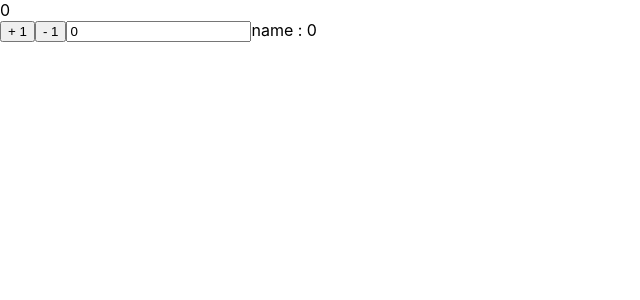
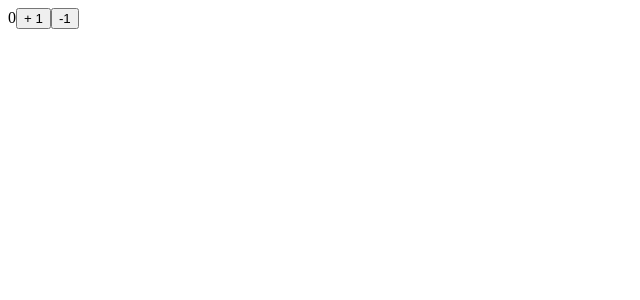
Before and after one commit to marksenee/react-counter, a React (Create React App) app: page / in a window 1280 px wide. Shown: the top 300 px of the page, without its empty margins (0-640 px from the left). Built offline with nearby package versions, Linux system fonts and the light colour scheme.

Commit message:
[study] Redux

```diff
--- a/package.json
+++ b/package.json
@@ -8,7 +8,9 @@
     "@testing-library/user-event": "^13.2.1",
     "react": "^18.2.0",
     "react-dom": "^18.2.0",
+    "react-redux": "^8.0.2",
     "react-scripts": "5.0.1",
+    "redux": "^4.2.0",
     "web-vitals": "^2.1.0"
   },
   "scripts": {
--- a/src/App.js
+++ b/src/App.js
@@ -1,53 +1,35 @@
-import React, { useEffect, useState } from "react";
+// src/App.js
 
-function App() {
+import React from "react";
+import { useDispatch, useSelector } from "react-redux";
 
-  const [count, setCount] = useState(0);
-  const [name, setName] = useState(0);
+import { minusOne, plusOne } from "./redux/modules/counter";
 
-  // 랜더링 마다 실행됨
-  useEffect(() => {
-    console.log("랜더링!")
-  }, );
+const App = () => {
+  const dispatch = useDispatch();
 
-  // 마운팅 + count가 변경할 때마다 실행됨
-  useEffect(() => {
-    // 2. 값이 변경됨
-    console.log("count 변화!")
+	// 👇 코드 추가
+  const number = useSelector((state) => state.counter.number);
 
-    return () => {
-      // clean up ->  새로운 함수를 리턴하도록 함 -> 해당 컴포넌트가 사라질 때 사용하면 됨
-      // 다음 dependency에 의해서 실행될 때 직전에 return을 먼저 시켜주고 2번을 실행시켜 줌..?
-      // 1. 이전 count 값을 실행함
-      console.log("clean up count: ", count);
-    }
-  }, [count]);
-
-  // 마운팅 + name이 변경될때마다 실행됨
-  useEffect(() => {
-    console.log("name 변화!")
-  }, [name]);
-
-  function plusCount() {
-    setCount(count + 1)
-  }
-  function minusCount() {
-    setCount(count - 1)
-  }
-
-  const handleInputChange = (e) => {
-    setName(e.target.value);
-  }
-
+  console.log(number); // 콘솔 추가
   return (
     <div>
-      <div>{count}</div>
-      <button onClick={plusCount}>+ 1</button>
-      <button onClick={minusCount}>- 1</button>
-      <input type="text" value={name} onChange={handleInputChange}/>
-      <span>name : {name}</span>
+			{/* 👇 코드 추가 */}
+      {number}
+      <button
+        onClick={() => {
+          dispatch(plusOne()); // 액션 객체를 Action Creator로 변경
+        }}
+      >
+        + 1
+      </button>
+      <button
+        onClick={() => {
+          dispatch(minusOne()); // 액션 객체를 Action Creator로 변경
+        }}
+      >-1</button>
     </div>
   );
-}
+};
 
 export default App;
--- /dev/null
+++ b/src/redux/config/configStore.js
@@ -0,0 +1,12 @@
+import { createStore } from "redux";
+import { combineReducers } from "redux";
+
+// 새롭게 추가한 부분
+import counter from "../modules/counter";
+
+const rootReducer = combineReducers({
+    counter: counter, // <-- 새롭게 추가한 부분
+  });
+  const store = createStore(rootReducer);
+
+  export default store;
--- /dev/null
+++ b/src/redux/modules/counter.js
@@ -0,0 +1,51 @@
+// src/modules/counter.js
+
+const PLUS_ONE = "PLUS_ONE"; // value는 상수로 생성
+const MINUS_ONE = "MINUS_ONE"; // value는 상수로 생성
+
+
+// 액션 객체를 반환하는 함수 생성
+// export가 붙는 이유는 plusOne()는 외부에서 사용될 예정이기 때문
+export const plusOne = () => {
+    return {
+        type: PLUS_ONE,
+    };
+}
+
+export const minusOne = () => {
+    return {
+        type: MINUS_ONE,
+    };
+}
+
+// 초기 상태값
+const initialState = {
+    number: 0,
+  };
+
+  // 리듀서
+  const counter = (state = initialState, action) => {
+    console.log(action);
+    switch (action.type) {
+          // PLUS_ONE이라는 case를 추가한다.
+          // 여기서 말하는 case란, action.type을 의미한다.
+          // dispatch로부터 전달받은 action의 type이 "PLUS_ONE" 일 때
+          // 아래 return 절이 실행된다.
+      case PLUS_ONE:
+        return {
+                  // 기존 state에 있던 number에 +1을 더한다.
+          number: state.number + 1,
+        };
+        case MINUS_ONE:
+        return {
+                  // 기존 state에 있던 number에 -1을 한다.
+          number: state.number - 1,
+        };
+
+      default:
+        return state;
+    }
+  };
+
+  // 모듈파일에서는 리듀서를 export default 한다.
+  export default counter;
```
Also changed, not shown: src/index.js (+14 -8 lines), 1 other file (tests, documents, lock files or other folders).
